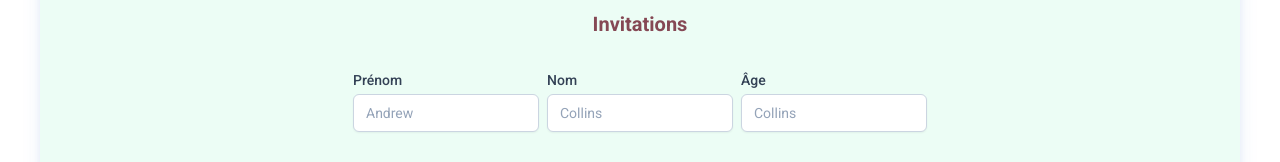
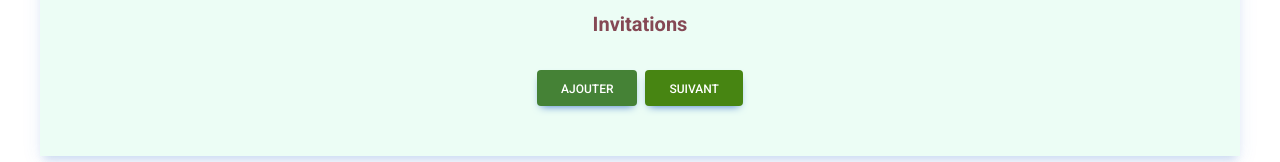
Before and after one commit to ExploryKod/clean_archi_tuto, a Next.js app: page / in a window 1280 px wide. Shown: the part 768-930 px from the top of the page. Built offline with nearby package versions, Linux system fonts and the light colour scheme.

Commit message:
feat(talwind): add flowbite - a tailwind plugin

```diff
--- a/package.json
+++ b/package.json
@@ -20,6 +20,8 @@
     "@types/react-dom": "18.2.4",
     "eslint": "8.42.0",
     "eslint-config-next": "13.4.5",
+    "flowbite": "^1.8.1",
+    "flowbite-react": "^0.6.0",
     "husky": "^8.0.3",
     "immer": "^10.0.2",
     "jest": "^29.5.0",
--- a/src/modules/order/react/sections/GuestSection.tsx
+++ b/src/modules/order/react/sections/GuestSection.tsx
@@ -1,4 +1,5 @@
 "use client";
+import React from 'react';
 import { useGuestSection } from "@ratatouille/modules/order/react/sections/use-guest-section";
 
 export const GuestSection: React.FC<{}> = () => {
@@ -21,17 +22,10 @@ export const GuestSection: React.FC<{}> = () => {
 
         ))}
 
-        <GuestButtons  />
-    </main>
-}
-
-const GuestButtons: React.FC<{}> = () => {
-    const presenter:any = useGuestSection();
-
-    return <div className="w-full mx-auto flex justify-center gap-2">
+       <div className="w-full mx-auto flex justify-center gap-2">
             <button
             onClick={presenter.addGuest}
-            type="button"
+            type="submit"
             className="inline-block rounded bg-[#458236] px-6 pb-2 pt-2.5 text-xs font-medium uppercase leading-normal text-white
             shadow-[0_4px_9px_-4px_#3b71ca] transition duration-150 ease-in-out hover:bg-primary-600 hover:shadow-[0_8px_9px_-4px_rgba(59,113,202,0.3),0_4px_18px_0_rgba(59,113,202,0.2)]
             focus:bg-primary-600 focus:shadow-[0_8px_9px_-4px_rgba(59,113,202,0.3),0_4px_18px_0_rgba(59,113,202,0.2)]
@@ -55,16 +49,23 @@ const GuestButtons: React.FC<{}> = () => {
             Suivant
             </button>
         </div>
+    </main>
 }
+
+// const GuestButtons: React.FC<{presenter:any}> = ({presenter}) => {
+
+//     return
+// }
 
 const GuestRows: React.FC<{
     id: string,
     firstName: string,
     lastName: string,
     age: number,
-    onChange: (id:string, key:string, value:string) => void,
+    onChange: (id:string, key:string, value:string | number) => void,
 }> = ({id,firstName,lastName, age, onChange}) => {
-    return <div className="my-5 mx-auto flex gap-2 justify-center">
+    return (
+    <div className="my-5 mx-auto flex gap-2 justify-center">
             <div className="relative mb-3">
                 <label className="block">
                     <span className="block text-sm font-medium text-slate-700">Prénom</span>
@@ -85,7 +86,7 @@ const GuestRows: React.FC<{
                 <label className="block">
                     <span className="block text-sm font-medium text-slate-700">Nom</span>
                         <input type="text"
-                            id="firstName"
+                        id="lastName"
                         placeholder="Collins"
                         className="mt-1 block w-full px-3 py-2 bg-white border border-slate-300 rounded-md text-sm shadow-sm
                         placeholder-slate-400 focus:outline-none focus:border-sky-500 focus:ring-1 focus:ring-sky-500
@@ -99,17 +100,18 @@ const GuestRows: React.FC<{
             <div className="relative mb-3" data-te-input-wrapper-init>
                 <label className="block">
                     <span className="block text-sm font-medium text-slate-700">Âge</span>
-                            <input type="text"
+                        <input type="number"
                         id="age"
-                            placeholder="Collins"
+                        placeholder="25"
                         className="mt-1 block w-full px-3 py-2 bg-white border border-slate-300 rounded-md text-sm shadow-sm
                         placeholder-slate-400 focus:outline-none focus:border-sky-500 focus:ring-1 focus:ring-sky-500
                         disabled:bg-slate-50 disabled:text-slate-500 disabled:border-slate-200 disabled:shadow-none
                         invalid:border-pink-500 invalid:text-pink-600 focus:invalid:border-pink-500 focus:invalid:ring-pink-500"
                         value={age}
-                            onChange= {(e) => onChange(id, "age", e.target.value)}
+                        onChange= {(e) => onChange(id, "age", parseInt(e.target.value))}
                         />
                 </label>
             </div>
         </div>
+    )
 }
--- a/src/modules/order/react/sections/use-guest-section.ts
+++ b/src/modules/order/react/sections/use-guest-section.ts
@@ -1,10 +1,34 @@
+import { set } from 'husky';
+import { useState } from 'react';
+
+type Guest = {
+    id: string,
+    firstName: string,
+    lastName: string,
+    age: number
+}
+
 export const useGuestSection = () => {
 
-    function addGuest() {}
+    function addGuest() {
+        setGuest([
+            ...guests,
+            {
+            id: Math.random().toString(),
+            firstName: 'Agnès',
+            lastName: 'Bassinaro',
+            age: 0
+            }
+        ]);
+    }
 
-    function removeGuest(id:string) {}
+    function removeGuest(id:string) {
+        setGuest(guests.filter(guest => guest.id !== id));
+    }
 
-    function updateGuest() {}
+    function updateGuest(id:string, key:string, value:number | string) {
+        console.log('update guest');
+    }
 
     function changeOrganizer() {}
 
@@ -14,7 +38,7 @@ export const useGuestSection = () => {
         return false;
     }
 
-    const guests:Array<any> = [{}];
+    const [guests, setGuest] = useState<Guest[]>([]);
 
     return {
         addGuest,
--- a/tailwind.config.js
+++ b/tailwind.config.js
@@ -2,6 +2,7 @@
 module.exports = {
   darkMode: 'class',
   content: [
+    "./node_modules/flowbite-react/**/*.js",
     "./app/**/*.{js,ts,jsx,tsx,mdx}",
     "./pages/**/*.{js,ts,jsx,tsx,mdx}",
     "./components/**/*.{js,ts,jsx,tsx,mdx}",
@@ -12,7 +13,9 @@ module.exports = {
   theme: {
     extend: {},
   },
-  plugins: [],
+  plugins: [
+    require("flowbite/plugin")
+  ],
 }
 
 // module.exports = {
```
Also changed, not shown: 1 other file (tests, documents, lock files or other folders). Lines whose indentation alone changed are shown as unchanged.
